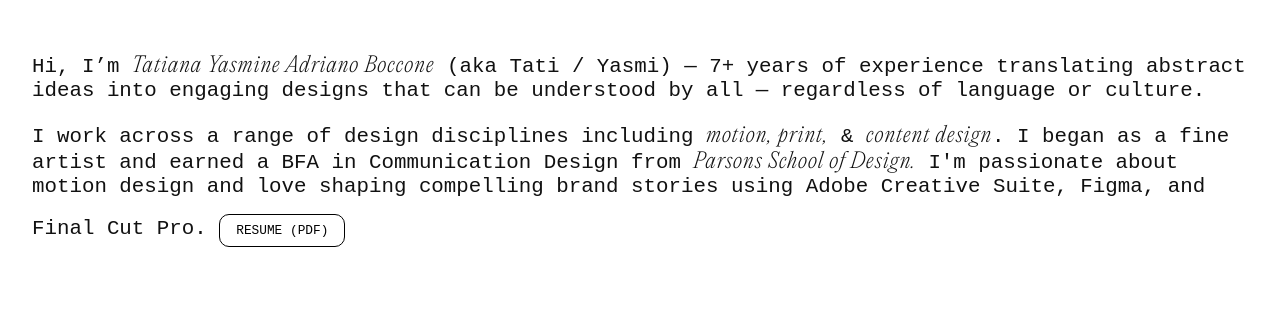
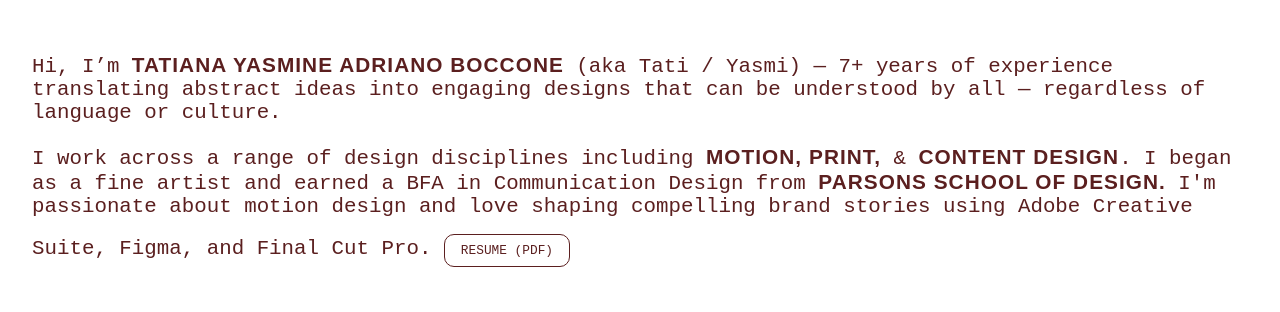
Before and after one commit to tatyasmidesign/portfolio, a plain HTML site: page index.html in a window 1280 px wide. Shown: the top 312 px of the page. Drawn offline with Linux system fonts and the light colour scheme; grey boxes are pictures that could not be loaded.

Commit message:
Update index.html

```diff
--- a/index.html
+++ b/index.html
@@ -13,11 +13,12 @@
     }
 
     body {
-      font-family: 'Courier New', Courier, monospace;
-      background-color: white;
+      font-family: 'Andale Mono', monospace;
+      background-color: rgb(255, 255, 255);
       margin: 0;
       padding: 0;
-      color: #111;
+      color: #5b1f1f;
+      font-weight: 100;
     }
 
     html, body {
@@ -31,10 +32,10 @@
     }
 
     .name, .design-types {
-      font-family: 'PP Editorial', serif;
+      font-family: 'Arial';
       letter-spacing: 0.05em;
-      font-weight: 200;
-      font-style: italic;
+      font-weight: 900;
+      text-transform: uppercase;
     }
 
     .row {
@@ -69,7 +70,7 @@
     .caption {
       position: relative;
       background-color: rgba(255, 255, 255, 0.95);
-      color: rgb(143, 143, 143);
+      color: rgb (#5b1f1f);
       font-size: 0.9rem;
       padding: 1rem;
       max-height: 0;
@@ -89,8 +90,8 @@
       display: inline-block;
       margin: 1rem 0;
       padding: 0.5rem 1rem;
-      border: 1px solid #000;
-      color: #000;
+      border: 1px solid #5b1f1f;
+      color: #5b1f1f;
       background-color: #fff;
       text-decoration: none;
       border-radius: 10px;
@@ -99,7 +100,7 @@
     }
 
     .button-link:hover {
-      background-color: #000;
+      background-color: #5b1f1f;
       color: #fff;
       border-radius: 20px;
     }
@@ -115,15 +116,15 @@
       display: inline-block;
       margin: 0.5rem 1rem;
       text-decoration: none;
-      color: #111;
-      border: 1px solid #111;
+      color: #5b1f1f;
+      border: 1px solid #5b1f1f;
       padding: 0.5rem 1rem;
       border-radius: 5px;
       transition: background-color 0.3s, color 0.3s;
     }
 
     .footer-links a:hover {
-      background-color: #000;
+      background-color: #5b1f1f;
       color: #fff;
       border-radius: 20px;
     }
@@ -262,7 +263,7 @@
 <body>
   <div class="intro">
     <p>Hi, I’m <span class="name">Tatiana Yasmine Adriano Boccone</span> (aka Tati / Yasmi) — 7+ years of experience translating abstract ideas into engaging designs that can be understood by all — regardless of language or culture.</p>
-    <p>I work across a range of design disciplines including <span class="design-types">motion, print,</span> & <span class="design-types">content design</span>. I began as a fine artist and earned a BFA in Communication Design from <span class="design-types">Parsons School of Design.</span> I'm passionate about motion design and love shaping compelling brand stories using Adobe Creative Suite, Figma, and Final Cut Pro. <a href="Images/RESUME.pdf" target="_blank" class="button-link">RESUME (PDF)</a></p>
+    <p>I work across a range of design disciplines including <span class="design-types">motion, print,</span> & <span class="design-types">content design</span>. I began as a fine artist and earned a BFA in Communication Design from <span class="design-types">Parsons School of Design.</span> I'm passionate about motion design and love shaping compelling brand stories using Adobe Creative Suite, Figma, and Final Cut Pro. <a href="Images/TATIANA RESUME.pdf" target="_blank" class="button-link">RESUME (PDF)</a></p>
   </div>
 
   <div class="row">
@@ -292,7 +293,7 @@
     </div>
     <div class="media-item medium">
       <a href="Images/TRESI STUDIO ZINE.png" target="_blank">
-        <img src="Images/TRESI STUDIO ZINE.png" alt="Braveheart Screenplay">
+        <img src="Images/TRESI STUDIO ZINE.png" alt="TRESI Studio Zine">
       </a>
       <div class="caption">So proud of being able to refurbish furniture as part of the TRESI Studio team. I made this little zine to showcase our projects.
 
```
